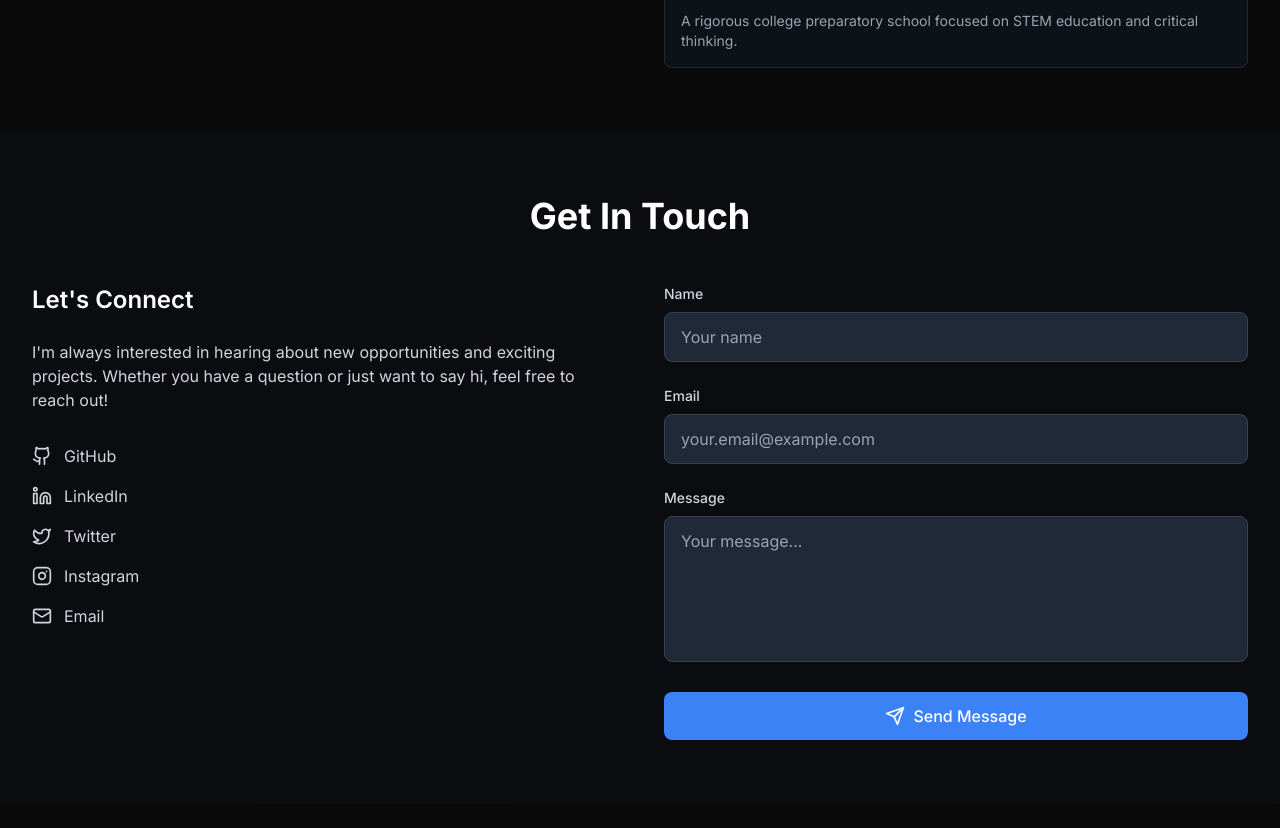
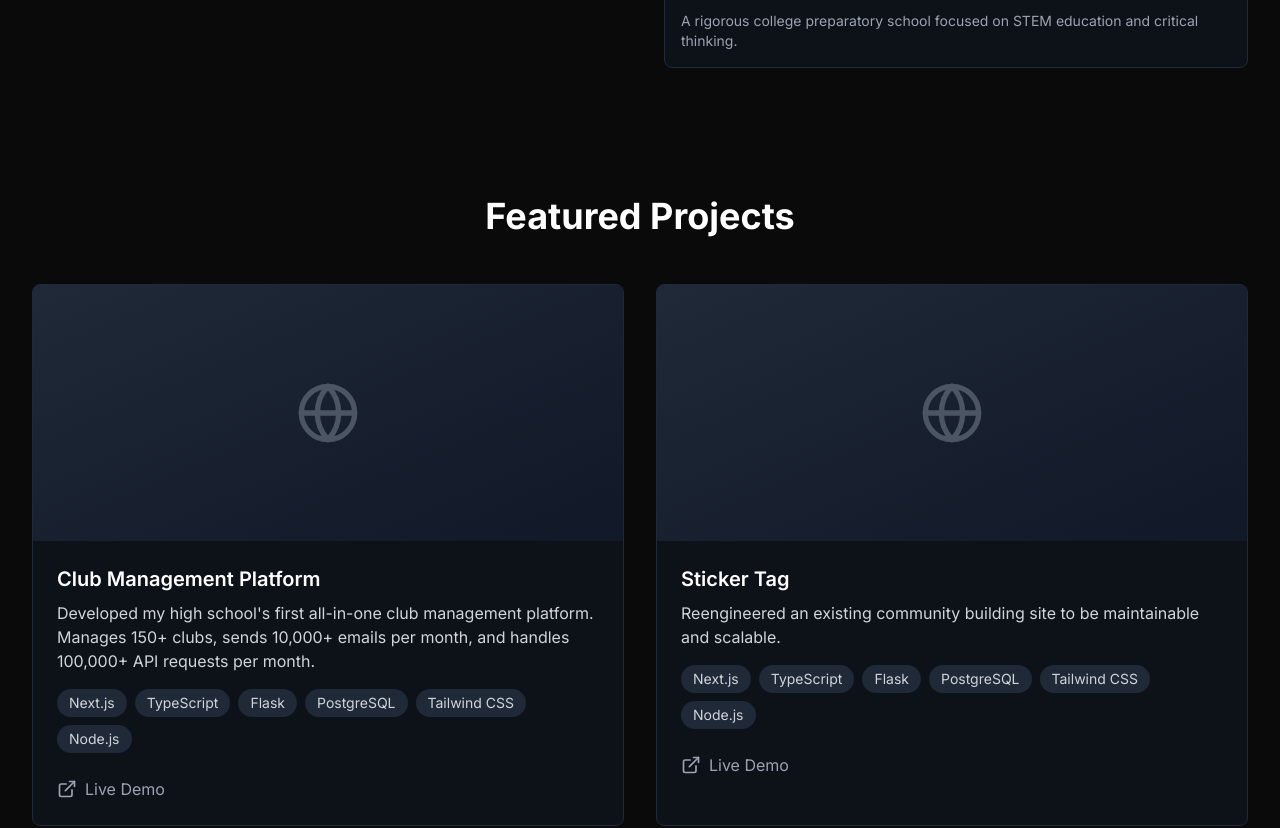
Before and after one commit to Daniel-Iofin/danieliofin.com, a Next.js app: page / in a window 1280 px wide. Shown: the part 1200-2028 px from the top of the page. Before the commit the page ends 2004 px from the top, so only its background shows below. Built offline with nearby package versions, Linux system fonts and the light colour scheme.

Commit message:
add projects and some experience

```diff
--- a/app/page.tsx
+++ b/app/page.tsx
@@ -1,7 +1,7 @@
 import Hero from '@/components/Hero'
 import About from '@/components/About'
-// import Experience from '@/components/Experience'
-// import Projects from '@/components/Projects'
+import Experience from '@/components/Experience'
+import Projects from '@/components/Projects'
 import Contact from '@/components/Contact'
 import Navigation from '@/components/Navigation'
 
@@ -12,7 +12,7 @@ export default function Home() {
       <Hero />
       <About />
       {/* <Experience /> */}
-      {/* <Projects /> */}
+      <Projects />
       <Contact />
     </main>
   )
--- a/components/Experience.tsx
+++ b/components/Experience.tsx
@@ -5,39 +5,21 @@ import { Calendar, MapPin, ExternalLink } from 'lucide-react'
 
 const Experience = () => {
   const experiences = [
-    {
-      title: 'Senior Software Engineer',
-      company: 'TechCorp',
-      location: 'San Francisco, CA',
-      period: '2022 - Present',
-      description: 'Leading development of scalable web applications using React, Node.js, and cloud technologies. Mentoring junior developers and implementing best practices.',
-      technologies: ['React', 'Node.js', 'TypeScript', 'AWS', 'PostgreSQL'],
-      link: 'https://techcorp.com'
-    },
-    {
-      title: 'Full Stack Developer',
-      company: 'StartupXYZ',
-      location: 'Remote',
-      period: '2020 - 2022',
-      description: 'Built and maintained multiple web applications from concept to deployment. Collaborated with cross-functional teams to deliver high-quality products.',
-      technologies: ['Next.js', 'Python', 'MongoDB', 'Docker', 'Figma'],
-      link: 'https://startupxyz.com'
-    },
-    {
-      title: 'Frontend Developer',
-      company: 'Digital Agency',
+    {/*{
+      title: 'Software Engineer Intern',
+      company: 'Point One',
       location: 'New York, NY',
-      period: '2018 - 2020',
-      description: 'Developed responsive websites and web applications for various clients. Focused on performance optimization and user experience.',
-      technologies: ['React', 'Vue.js', 'Sass', 'Webpack', 'Git'],
-      link: 'https://digitalagency.com'
-    }
+      period: 'Summer 2025',
+      description: 'Developed analytics dashboard to measure customer engagement',
+      technologies: ['React', 'Node.js', 'TypeScript', 'AWS', 'PostgreSQL', 'Python', 'Flask'],
+      link: 'https://pointone.com'
+    },*/}
   ]
 
   return (
     <section id="experience" className="section-padding bg-gray-900/20">
       <div className="container-max">
-        <motion.h2
+        {/*<motion.h2
           className="text-3xl md:text-4xl font-bold text-center mb-12"
           initial={{ opacity: 0, y: 20 }}
           whileInView={{ opacity: 1, y: 0 }}
@@ -103,6 +85,7 @@ const Experience = () => {
             </motion.div>
           ))}
         </div>
+        */}
       </div>
     </section>
   )
--- a/components/Navigation.tsx
+++ b/components/Navigation.tsx
@@ -18,7 +18,7 @@ const Navigation = () => {
   const navItems = [
     { name: 'About', href: '#about' },
     // { name: 'Experience', href: '#experience' },
-    // { name: 'Projects', href: '#projects' },
+    { name: 'Projects', href: '#projects' },
     { name: 'Contact', href: '#contact' },
   ]
 
--- a/components/Projects.tsx
+++ b/components/Projects.tsx
@@ -3,44 +3,36 @@
 import { motion } from 'framer-motion'
 import { Github, ExternalLink, Globe, Smartphone, Database } from 'lucide-react'
 
+interface Project {
+  title: string;
+  description: string;
+  image: string;
+  technologies: string[];
+  live: string | null;
+  github: string | null;
+  category: string;
+}
+
 const Projects = () => {
-  const projects = [
+  const projects : Project[] = [
     {
-      title: 'E-Commerce Platform',
-      description: 'A full-stack e-commerce platform built with Next.js, featuring user authentication, payment processing, and admin dashboard.',
+      title: 'Club Management Platform',
+      description: 'Developed my high school\'s first all-in-one club management platform.  Manages 150+ clubs, sends 10,000+ emails per month, and handles 100,000+ API requests per month.',
       image: '/api/placeholder/400/250',
-      technologies: ['Next.js', 'TypeScript', 'Stripe', 'PostgreSQL', 'Tailwind CSS'],
-      github: 'https://github.com/Daniel-Iofin/ecommerce',
-      live: 'https://ecommerce-demo.com',
+      technologies: ['Next.js', 'TypeScript', 'Flask', 'PostgreSQL', 'Tailwind CSS', 'Node.js'],
+      live: 'https://hub.trinlabs.com',
+      github: null,
       category: 'web'
     },
     {
-      title: 'Task Management App',
-      description: 'A collaborative task management application with real-time updates, team collaboration, and progress tracking.',
+      title: 'Sticker Tag',
+      description: 'Reengineered an existing community building site to be maintainable and scalable.',
       image: '/api/placeholder/400/250',
-      technologies: ['React', 'Node.js', 'Socket.io', 'MongoDB', 'Express'],
-      github: 'https://github.com/Daniel-Iofin/task-manager',
-      live: 'https://task-manager-demo.com',
+      technologies: ['Next.js', 'TypeScript', 'Flask', 'PostgreSQL', 'Tailwind CSS', 'Node.js'],
+      live: 'https://www.trinitystickertag.com',
+      github: null,
       category: 'web'
     },
-    {
-      title: 'Fitness Tracking Mobile App',
-      description: 'A cross-platform mobile app for tracking workouts, nutrition, and fitness goals with data visualization.',
-      image: '/api/placeholder/400/250',
-      technologies: ['React Native', 'Firebase', 'Redux', 'Chart.js', 'Expo'],
-      github: 'https://github.com/Daniel-Iofin/fitness-app',
-      live: null,
-      category: 'mobile'
-    },
-    {
-      title: 'Weather Dashboard',
-      description: 'A weather application with location-based forecasts, interactive maps, and historical data visualization.',
-      image: '/api/placeholder/400/250',
-      technologies: ['Vue.js', 'OpenWeather API', 'Chart.js', 'Vuex', 'CSS Grid'],
-      github: 'https://github.com/Daniel-Iofin/weather-app',
-      live: 'https://weather-dashboard.com',
-      category: 'web'
-    }
   ]
 
   const getCategoryIcon = (category: string) => {
@@ -80,8 +72,18 @@ const Projects = () => {
                 transition={{ duration: 0.8, delay: index * 0.2 }}
                 viewport={{ once: true }}
               >
-                <div className="relative h-48 bg-gradient-to-br from-gray-800 to-gray-900 flex items-center justify-center">
-                  <CategoryIcon className="w-16 h-16 text-gray-600" />
+                <div className="relative h-64 bg-gradient-to-br from-gray-800 to-gray-900 overflow-hidden">
+                  {project.image && project.image !== '/api/placeholder/400/250' ? (
+                    <img
+                      src={project.image}
+                      alt={project.title}
+                      className="w-full h-full object-contain"
+                    />
+                  ) : (
+                    <div className="flex items-center justify-center h-full">
+                      <CategoryIcon className="w-16 h-16 text-gray-600" />
+                    </div>
+                  )}
                 </div>
 
                 <div className="p-6">
@@ -105,6 +107,7 @@ const Projects = () => {
                   </div>
 
                   <div className="flex space-x-4">
+                    {project.github && (
                     <a
                       href={project.github}
                       target="_blank"
@@ -114,6 +117,7 @@ const Projects = () => {
                       <Github size={20} className="mr-2" />
                       Code
                     </a>
+                    )}
                     {project.live && (
                       <a
                         href={project.live}
```
